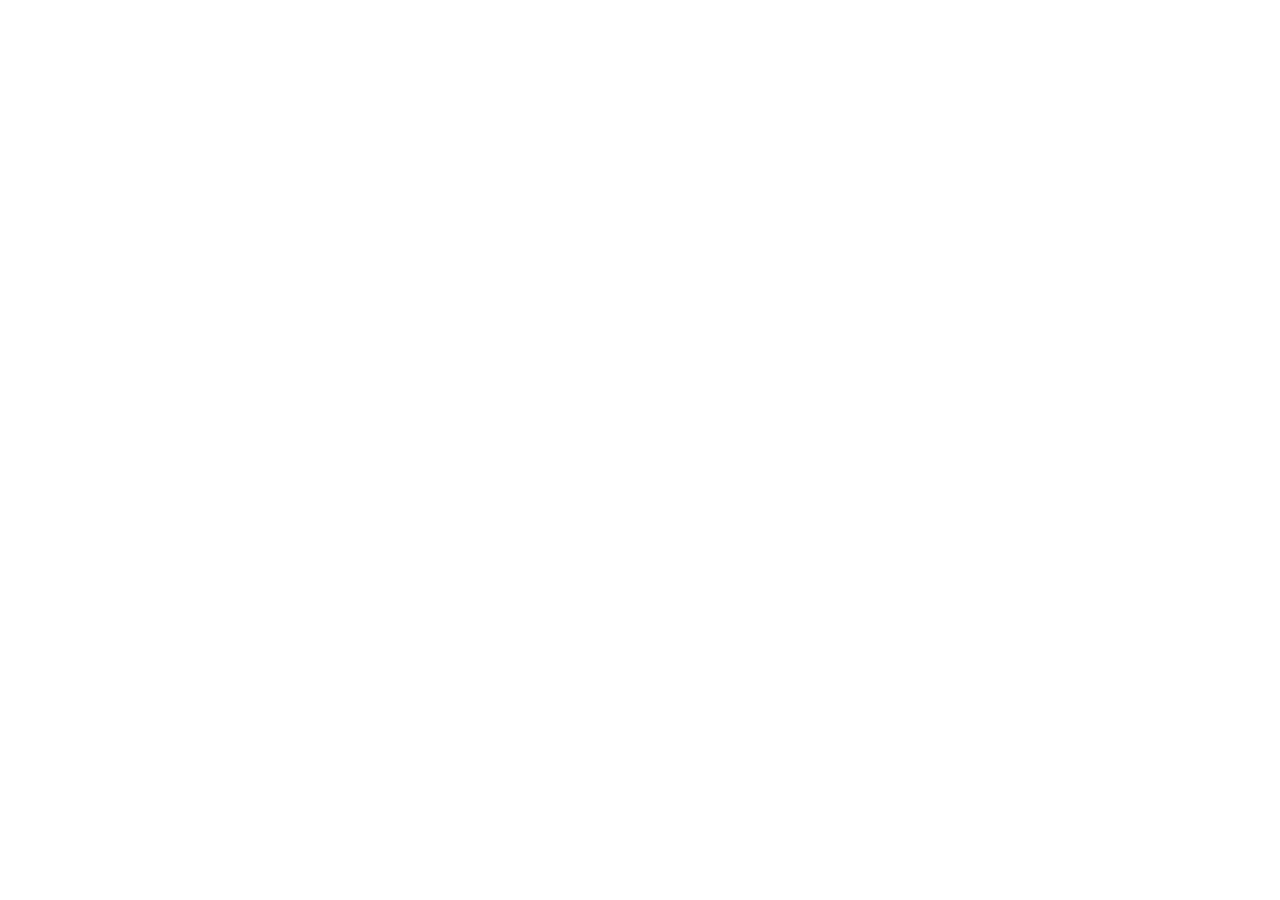
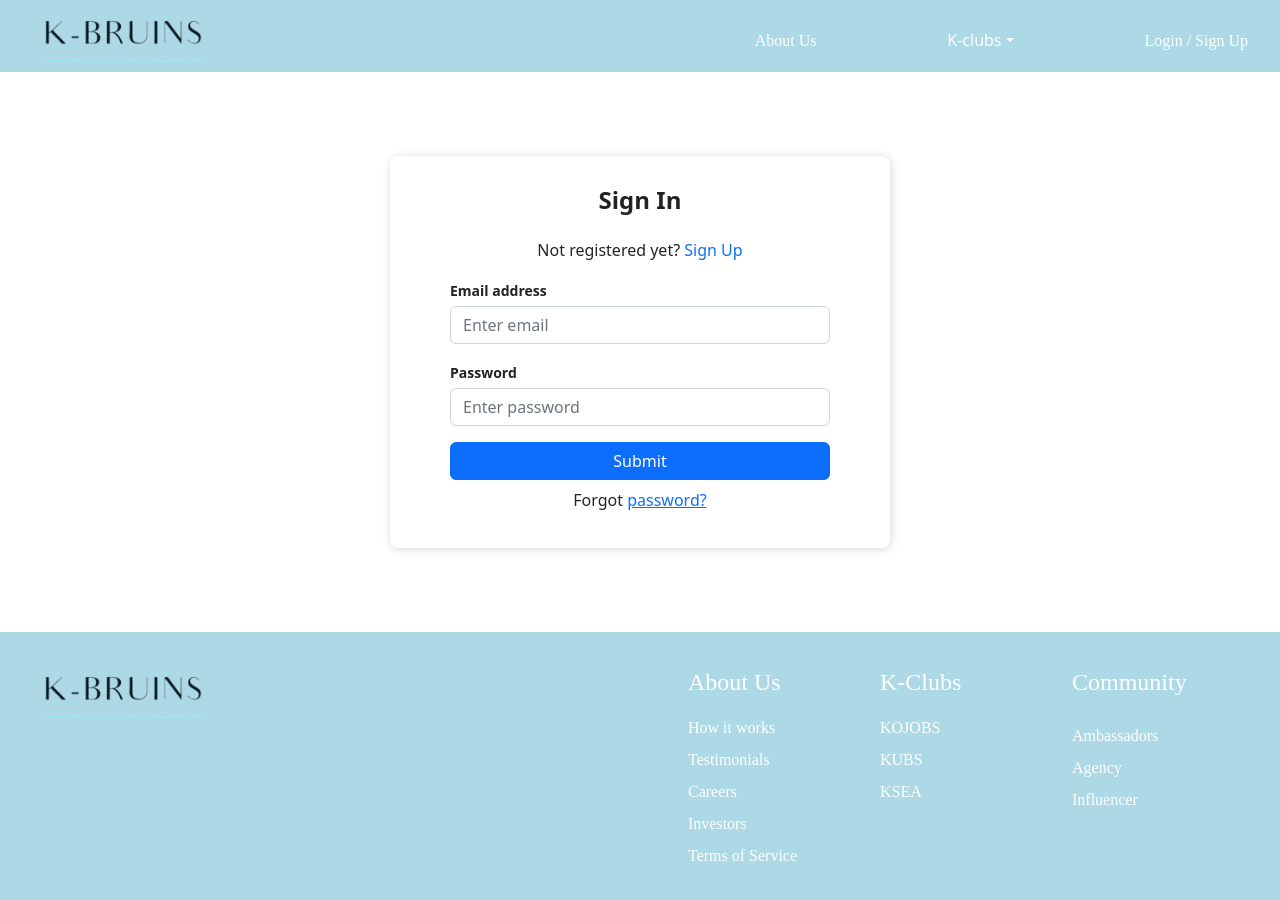
Before and after one commit to julieq03/UCLA_Hanin, a React (Create React App) app in the folder my-app/: page /loginsignup in a window 1280 px wide. Before the commit this address had no page. Shown: the top 900 px of the page. Before the commit the page ends 800 px from the top, so only its background shows below. Built offline with nearby package versions, Linux system fonts and the light colour scheme.

Commit message:
Added login/signup page

```diff
--- a/my-app/src/App.css
+++ b/my-app/src/App.css
@@ -4,7 +4,7 @@
 /* Navbar */
 .navbar{
   padding: 0.5em;
-  height: 64px;
+  height: 72px;
   display: flex;
   align-items: center;
   justify-content: space-between;
@@ -165,3 +165,40 @@
   transition: 0.3s ease-out;
 
 }
+
+/* auth */
+.Auth-form-container {
+  display: flex;
+  justify-content: center;
+  align-items: center;
+  width: 100vw;
+  height: 70vh;
+}
+
+.Auth-form {
+  width: 500px;
+  box-shadow: rgb(0 0 0 / 16%) 1px 1px 10px;
+  padding-top: 30px;
+  padding-bottom: 20px;
+  border-radius: 8px;
+  background-color: white;
+}
+
+.Auth-form-content {
+  padding-left: 12%;
+  padding-right: 12%;
+}
+
+.Auth-form-title {
+  text-align: center;
+  margin-bottom: 1em;
+  font-size: 24px;
+  color: rgb(34, 34, 34);
+  font-weight: 800;
+}
+
+label {
+  font-size: 14px;
+  font-weight: 600;
+  color: rgb(34, 34, 34);
+}
--- /dev/null
+++ b/my-app/src/components/Auth.js
@@ -0,0 +1,115 @@
+import React, { useState } from "react";
+
+export default function (props) {
+  let [authMode, setAuthMode] = useState("signin");
+
+  const changeAuthMode = () => {
+    setAuthMode(authMode === "signin" ? "signup" : "signin");
+  };
+
+  if (authMode === "signin") {
+    return (
+      <div className="Auth-form-container">
+        <form className="Auth-form">
+          <div className="Auth-form-content">
+            <h3 className="Auth-form-title">Sign In</h3>
+            <div className="text-center">
+              Not registered yet?{" "}
+              <span className="link-primary" onClick={changeAuthMode}>
+                Sign Up
+              </span>
+            </div>
+            <div className="form-group mt-3">
+              <label>Email address</label>
+              <input
+                type="email"
+                className="form-control mt-1"
+                placeholder="Enter email"
+              />
+            </div>
+            <div className="form-group mt-3">
+              <label>Password</label>
+              <input
+                type="password"
+                className="form-control mt-1"
+                placeholder="Enter password"
+              />
+            </div>
+            <div className="d-grid gap-2 mt-3">
+              <button type="submit" className="btn btn-primary">
+                Submit
+              </button>
+            </div>
+            <p className="text-center mt-2">
+              Forgot <a href="#">password?</a>
+            </p>
+          </div>
+        </form>
+      </div>
+    );
+  }
+
+  return (
+    <div className="Auth-form-container">
+      <form className="Auth-form">
+        <div className="Auth-form-content">
+          <h3 className="Auth-form-title">Sign In</h3>
+          <div className="text-center">
+            Already registered?{" "}
+            <span className="link-primary" onClick={changeAuthMode}>
+              Sign In
+            </span>
+          </div>
+          <div className="form-group mt-3">
+            <label>Full Name</label>
+            <input
+              type="email"
+              className="form-control mt-1"
+              placeholder="e.g Danny Lee"
+            />
+          </div>
+          <div className="form-group mt-3">
+            <label>UID</label>
+            <input
+              type="uid"
+              className="form-control mt-1"
+              placeholder="e.g 105128000"
+            />
+          </div>
+          <div className="form-group mt-3">
+            <label>Major</label>
+            <input
+              type="major"
+              className="form-control mt-1"
+              placeholder="e.g Computer Science"
+            />
+          </div>
+          <div className="form-group mt-3">
+            <label>Email address</label>
+            <input
+              type="email"
+              className="form-control mt-1"
+              placeholder="Email Address"
+            />
+          </div>
+          <div className="form-group mt-3">
+            <label>Password</label>
+            <input
+              type="password"
+              className="form-control mt-1"
+              placeholder="Password"
+            />
+          </div>
+          <div className="d-grid gap-2 mt-3">
+            <button type="submit" className="btn btn-primary">
+              Submit
+            </button>
+          </div>
+          <p className="text-center mt-2">
+            Forgot <a href="#">password?</a>
+          </p>
+        </div>
+      </form>
+    </div>
+  );
+}
--- a/my-app/src/index.js
+++ b/my-app/src/index.js
@@ -4,11 +4,11 @@
 import App from "./App";
 import { BrowserRouter, Routes, Route } from "react-router-dom";
 import { render } from "react-dom";
-import Login from "./pages/Login";
 import AboutUs from "./pages/AboutUs";
 import Kojobs from "./pages/Kojobs";
 import Kubs from "./pages/Kubs";
 import Ksea from "./pages/Ksea";
+import LoginSignup from "./pages/LoginSignup";
 
 const root = document.getElementById("root");
 render(
@@ -16,10 +16,10 @@
     <Routes>
       <Route path="/" element={<App />} />
       <Route path="aboutus" element={<AboutUs />} />
-      <Route path="login" element={<Login />} />
       <Route path="kclubs/kojobs" element={<Kojobs />} />
       <Route path="kclubs/kubs" element={<Kubs />} />
       <Route path="kclubs/ksea" element={<Ksea />} />
+      <Route path="/loginsignup" element={<LoginSignup />} />
     </Routes>
   </BrowserRouter>,
   root
--- a/my-app/src/pages/Login.js
+++ /dev/null
@@ -1,11 +0,0 @@
-import React from "react";
-
-function Login() {
-  return (
-    <main style={{ padding: "1rem 0" }}>
-      <h2>Login</h2>
-    </main>
-  );
-}
-
-export default Login;
--- /dev/null
+++ b/my-app/src/pages/LoginSignup.js
@@ -0,0 +1,16 @@
+import React from "react";
+import Navbar from "../components/Navbar";
+import Footer from "../components/Footer";
+import Auth from "../components/Auth";
+
+function LoginSignup() {
+  return (
+    <React.Fragment>
+      <Navbar />
+      <Auth />
+      <Footer />
+    </React.Fragment>
+  );
+}
+
+export default LoginSignup;
```
